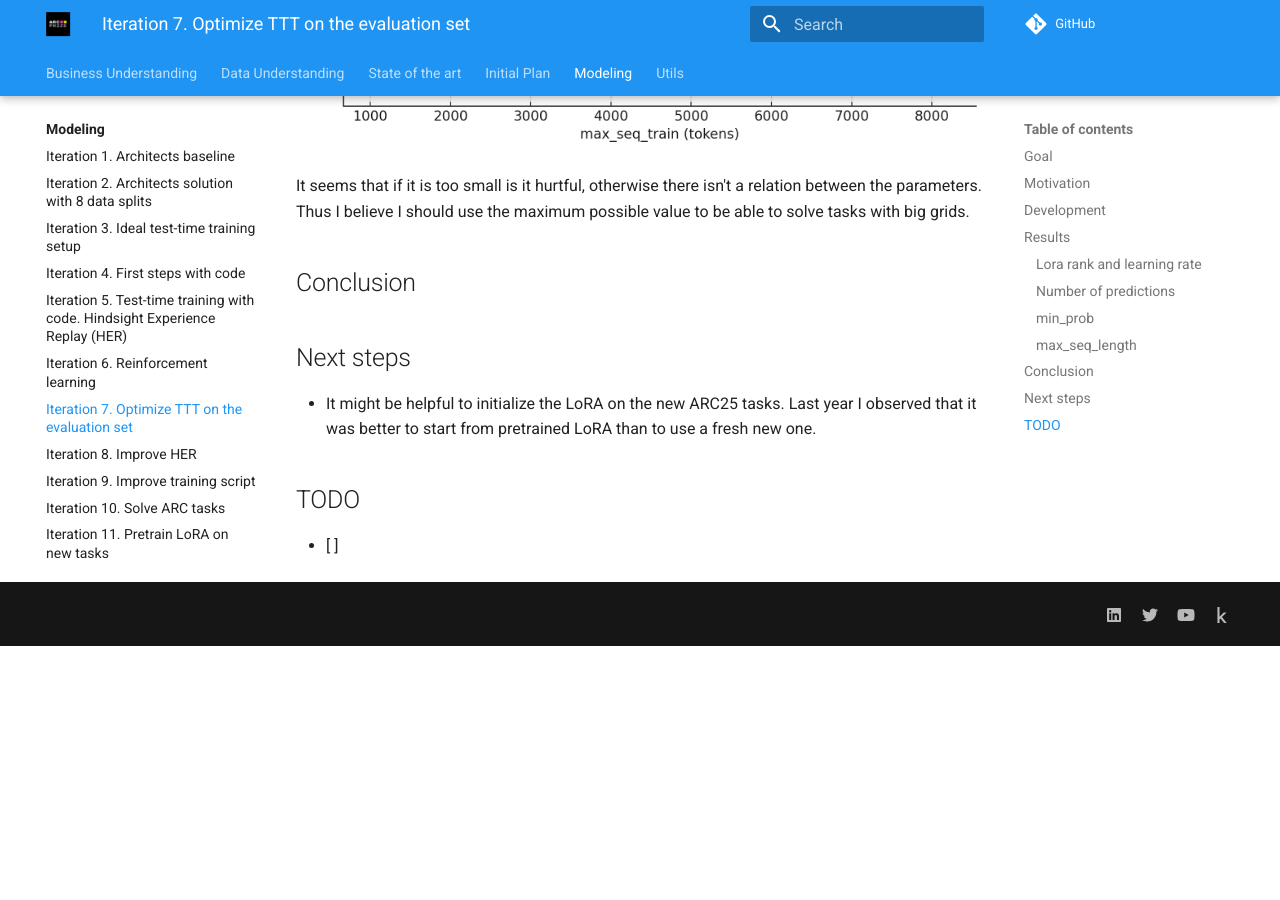
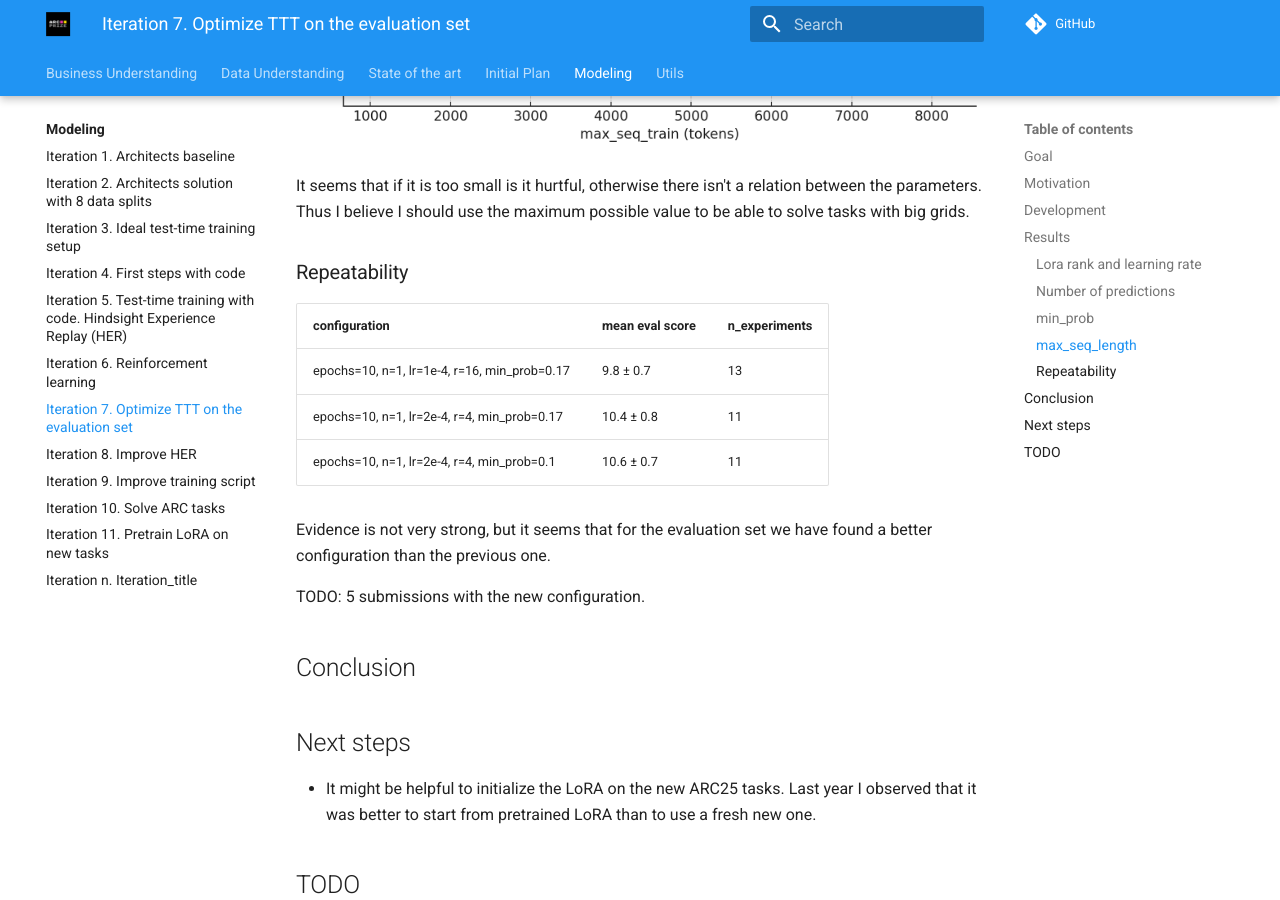
Before and after one commit to ironbar/arc25, an MkDocs documentation site: the page built from docs/modeling/Iteration_07_optimize_ttt_on_evaluation_set.md, in a window 1280 px wide and 900 px high, scrolled down 3534 px. Built offline with MkDocs 1.6.1 and Material for MkDocs 9.7.7, drawn with Linux system fonts in a browser that asks for light colours; comment, search, counter and statistics services are not loaded; before the commit the page ends 4180 px from its top, so only the background shows below that.

Commit message:
add repeatability section with evaluation scores and configurations

```diff
--- a/docs/modeling/Iteration_07_optimize_ttt_on_evaluation_set.md
+++ b/docs/modeling/Iteration_07_optimize_ttt_on_evaluation_set.md
@@ -55,6 +55,19 @@
 It seems that if it is too small is it hurtful, otherwise there isn't a relation between the parameters.
 Thus I believe I should use the maximum possible value to be able to solve tasks with big grids.
 
+### Repeatability
+
+| configuration                                | mean eval score | n_experiments |
+|----------------------------------------------|-----------------|---------------|
+| epochs=10, n=1, lr=1e-4, r=16, min_prob=0.17 | 9.8 ± 0.7       | 13            |
+| epochs=10, n=1, lr=2e-4, r=4, min_prob=0.17  | 10.4 ± 0.8      | 11            |
+| epochs=10, n=1, lr=2e-4, r=4, min_prob=0.1   | 10.6 ± 0.7      | 11            |
+
+Evidence is not very strong, but it seems that for the evaluation set we have found a better configuration
+than the previous one.
+
+TODO: 5 submissions with the new configuration.
+
 ## Conclusion
 
 ## Next steps
```
